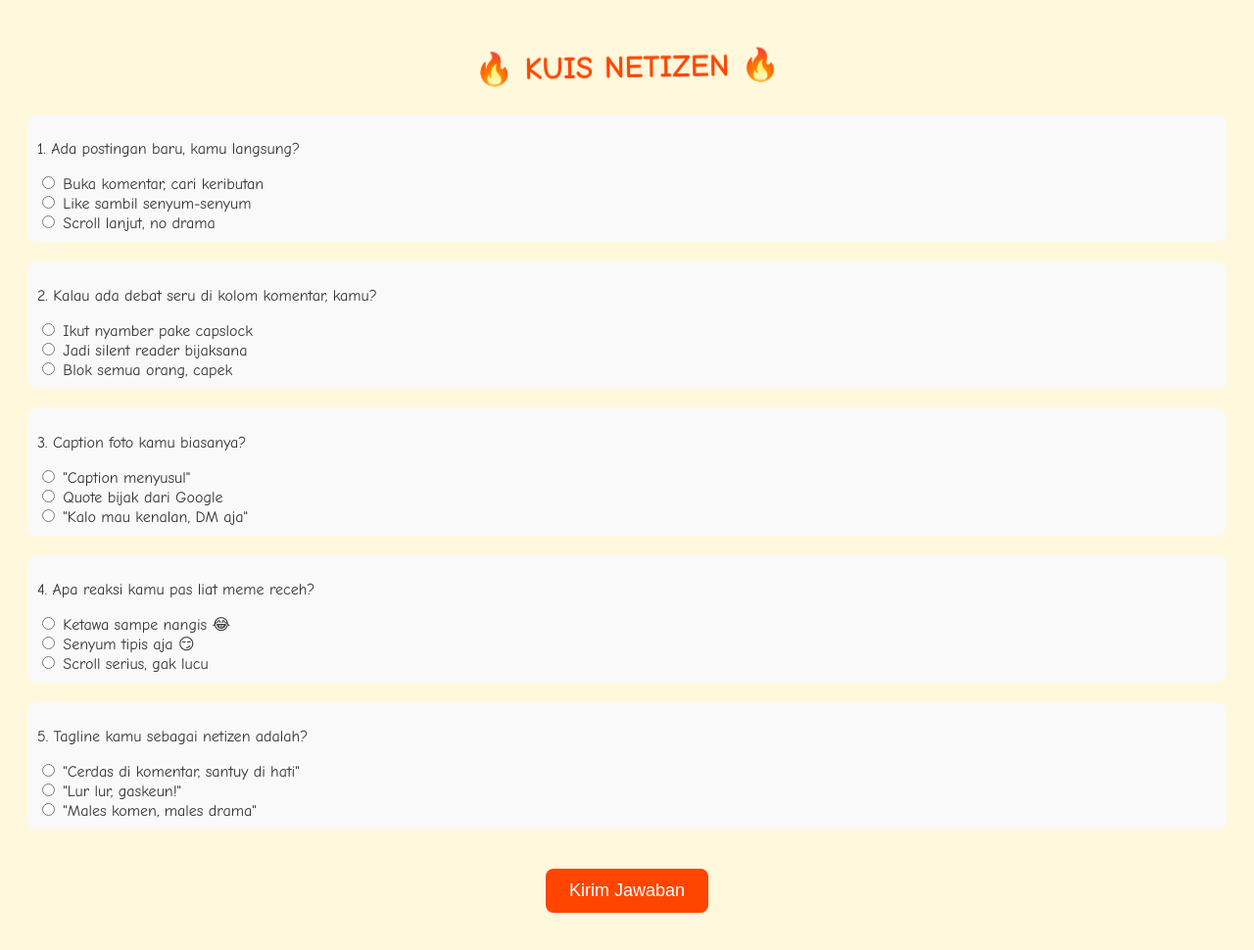
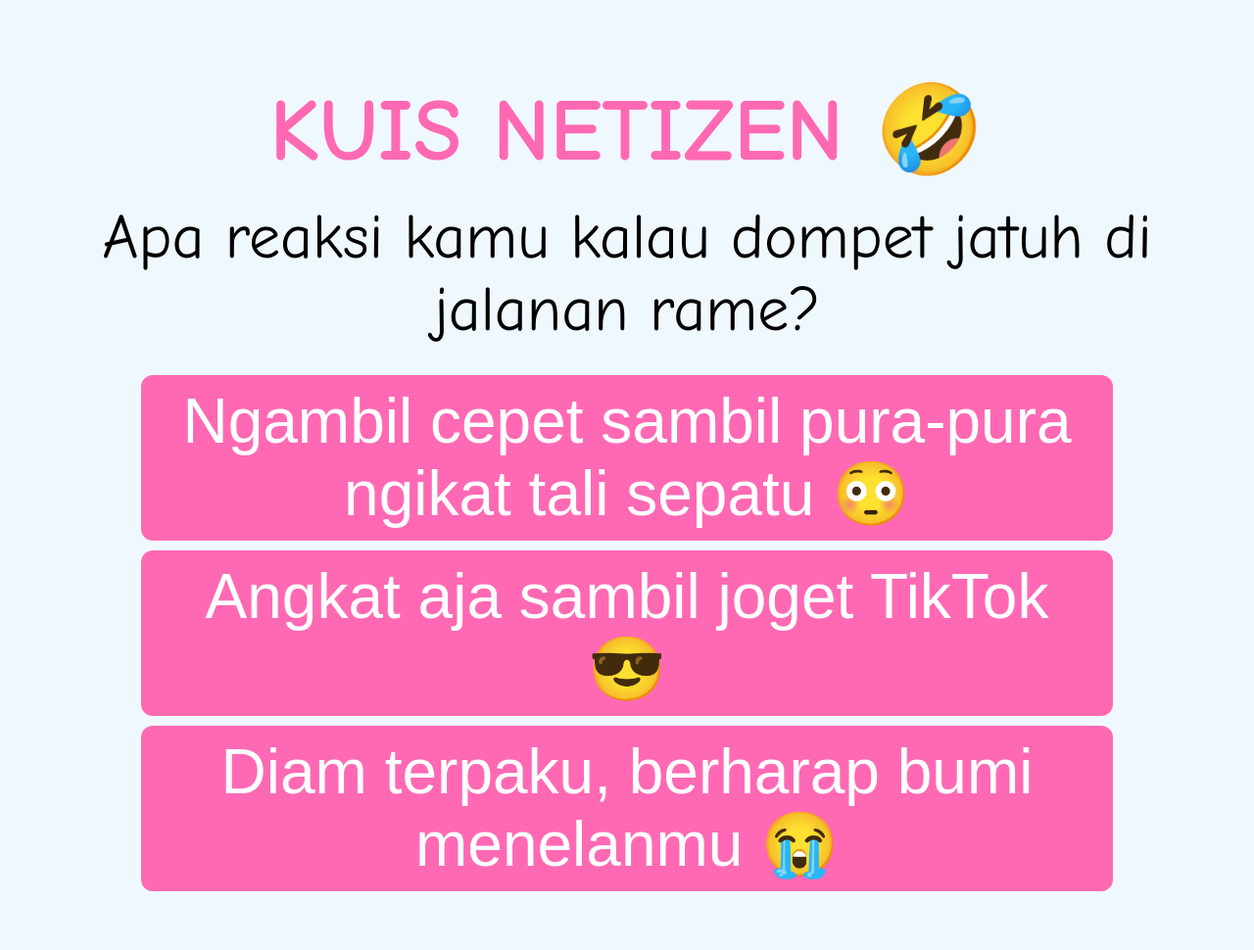
Before and after one commit to ArifHeriyanto/kuis-netizen, a plain HTML site: page index.html in a window 1280 px wide. Shown: the whole page at 98% size. Drawn offline with Linux system fonts and the light colour scheme.

Commit message:
Update index.html

```diff
--- a/index.html
+++ b/index.html
@@ -2,141 +2,120 @@
 <html lang="id">
 <head>
   <meta charset="UTF-8">
-  <title>KUIS NETIZEN - Seberapa Kocak Kamu?</title>
+  <meta name="viewport" content="width=device-width, initial-scale=1.0">
+  <title>Kuis Netizen</title>
   <style>
     body {
       font-family: 'Comic Sans MS', cursive, sans-serif;
-      background: #fff8dc;
+      background-color: #f0f8ff;
+      margin: 0;
       padding: 20px;
-      color: #333;
       text-align: center;
     }
+
     h1 {
-      color: #ff4500;
-      margin-bottom: 30px;
-      animation: shake 1s infinite alternate;
-    }
-    .question {
-      margin: 20px 0;
-      padding: 10px;
-      background: #f9f9f9;
-      border-radius: 10px;
-      text-align: left;
-    }
-    #result {
-      font-weight: bold;
-      font-size: 26px;
-      margin-top: 30px;
-      color: #008000;
-      animation: bounce 1s infinite;
-    }
-    button {
-      margin: 20px 10px;
-      padding: 12px 24px;
-      background: #ff4500;
-      color: #fff;
-      font-size: 18px;
-      border: none;
-      border-radius: 8px;
-      cursor: pointer;
-    }
-    button:hover {
-      background: #ff6347;
+      font-size: 7vw;
+      color: #ff69b4;
+      margin-bottom: 20px;
     }
 
-    @keyframes bounce {
-      0%, 100% {
-        transform: translateY(0);
+    #question {
+      font-size: 5vw;
+      margin-bottom: 30px;
     }
-      50% {
-        transform: translateY(-10px);
+
+    button {
+      font-size: 5vw;
+      padding: 10px 20px;
+      margin: 10px;
+      border: none;
+      border-radius: 12px;
+      background-color: #ff69b4;
+      color: white;
+      cursor: pointer;
+      transition: background-color 0.3s ease;
+      display: block;
+      width: 80%;
+      margin-left: auto;
+      margin-right: auto;
     }
+
+    button:hover {
+      background-color: #ff1493;
     }
-    @keyframes shake {
-      0% { transform: rotate(1deg); }
-      100% { transform: rotate(-1deg); }
+
+    #result {
+      font-size: 5vw;
+      margin-top: 30px;
+      color: #4CAF50;
+      font-weight: bold;
     }
   </style>
 </head>
 <body>
 
-<h1>🔥 KUIS NETIZEN 🔥</h1>
-
-<div class="question">
-  <p>1. Ada postingan baru, kamu langsung?</p>
-  <input type="radio" name="q1" value="2"> Buka komentar, cari keributan<br>
-  <input type="radio" name="q1" value="1"> Like sambil senyum-senyum<br>
-  <input type="radio" name="q1" value="0"> Scroll lanjut, no drama<br>
+  <h1>KUIS NETIZEN 🤣</h1>
+  <div id="quiz-container">
+    <div id="question"></div>
+    <div id="options"></div>
+    <div id="result"></div>
   </div>
 
-<div class="question">
-  <p>2. Kalau ada debat seru di kolom komentar, kamu?</p>
-  <input type="radio" name="q2" value="2"> Ikut nyamber pake capslock<br>
-  <input type="radio" name="q2" value="1"> Jadi silent reader bijaksana<br>
-  <input type="radio" name="q2" value="0"> Blok semua orang, capek<br>
-</div>
+  <script>
+    const questions = [
+      {
+        question: "Apa reaksi kamu kalau dompet jatuh di jalanan rame?",
+        options: [
+          "Ngambil cepet sambil pura-pura ngikat tali sepatu 😳",
+          "Angkat aja sambil joget TikTok 😎",
+          "Diam terpaku, berharap bumi menelanmu 😭"
+        ]
+      },
+      {
+        question: "Apa yang kamu lakukan saat ketemu mantan di kondangan?",
+        options: [
+          "Senyum kaku sambil minum es teh 🍹",
+          "Mendadak sibuk balas chat palsu 📱",
+          "Berpura-pura lupa ingatan 🤯"
+        ]
+      },
+      {
+        question: "Kalau tiba-tiba dipanggil bos di grup chat, kamu?",
+        options: [
+          "Tiba-tiba sinyal hilang 📵",
+          "Nanya 'Ada apa, bos?' padahal sudah deg-degan 😰",
+          "Balas dengan stiker ketawa ngakak 🤣"
+        ]
+      }
+    ];
 
-<div class="question">
-  <p>3. Caption foto kamu biasanya?</p>
-  <input type="radio" name="q3" value="2"> "Caption menyusul"<br>
-  <input type="radio" name="q3" value="1"> Quote bijak dari Google<br>
-  <input type="radio" name="q3" value="0"> "Kalo mau kenalan, DM aja"<br>
-</div>
+    let currentQuestion = 0;
 
-<div class="question">
-  <p>4. Apa reaksi kamu pas liat meme receh?</p>
-  <input type="radio" name="q4" value="2"> Ketawa sampe nangis 😂<br>
-  <input type="radio" name="q4" value="1"> Senyum tipis aja 😏<br>
-  <input type="radio" name="q4" value="0"> Scroll serius, gak lucu<br>
-</div>
+    function showQuestion() {
+      if (currentQuestion < questions.length) {
+        document.getElementById('result').innerHTML = "";
+        document.getElementById('question').innerHTML = questions[currentQuestion].question;
+        const optionsDiv = document.getElementById('options');
+        optionsDiv.innerHTML = "";
 
-<div class="question">
-  <p>5. Tagline kamu sebagai netizen adalah?</p>
-  <input type="radio" name="q5" value="2"> "Cerdas di komentar, santuy di hati"<br>
-  <input type="radio" name="q5" value="1"> "Lur lur, gaskeun!"<br>
-  <input type="radio" name="q5" value="0"> "Males komen, males drama"<br>
-</div>
-
-<button onclick="cekJawaban()">Kirim Jawaban</button>
-
-<div id="result"></div>
-<br>
-<div id="share-btn" style="display:none;">
-  <button onclick="shareFacebook()">Bagikan ke Facebook 🔥</button>
-</div>
-
-<audio id="laugh-sound" src="https://www.soundjay.com/human/laugh-1.mp3" preload="auto"></audio>
-
-<script>
-function cekJawaban() {
-  let skor = 0;
-  for (let i = 1; i <= 5; i++) {
-    let jawaban = document.querySelector('input[name="q' + i + '"]:checked');
-    if (jawaban) {
-      skor += parseInt(jawaban.value);
+        questions[currentQuestion].options.forEach(option => {
+          const button = document.createElement('button');
+          button.innerText = option;
+          button.onclick = () => {
+            document.getElementById('result').innerHTML = "Jawaban kamu: " + option;
+            setTimeout(() => {
+              currentQuestion++;
+              showQuestion();
+            }, 1500); // lanjut ke soal berikutnya setelah 1,5 detik
+          };
+          optionsDiv.appendChild(button);
+        });
+      } else {
+        document.getElementById('quiz-container').innerHTML = "<h2>🎉 Kamu benar-benar netizen sejati! 🎉</h2>";
       }
     }
 
-  let hasil = "";
-
-  if (skor <= 3) {
-    hasil = "🤐 Kamu Netizen Malu-malu. Scroll aja deh, jangan ribut.";
-  } else if (skor <= 7) {
-    hasil = "😎 Kamu Netizen Santuy. Komentar iya, drama nggak.";
-  } else {
-    hasil = "🔥 Kamu Netizen Sejati! Komentar dulu baru baca postingan! 😂";
-  }
-
-  document.getElementById('result').innerHTML = hasil;
-  document.getElementById('share-btn').style.display = "block";
-  document.getElementById('laugh-sound').play();
-}
-
-function shareFacebook() {
-  let url = encodeURIComponent(window.location.href);
-  let text = encodeURIComponent("Aku baru ikut KUIS NETIZEN! Hasilku gokil banget 😂. Kamu juga cobain!");
-  window.open(`https://www.facebook.com/sharer/sharer.php?u=${url}&quote=${text}`, '_blank');
-}
+    showQuestion();
   </script>
 
 </body>
```
Lines whose indentation alone changed are shown as unchanged.
